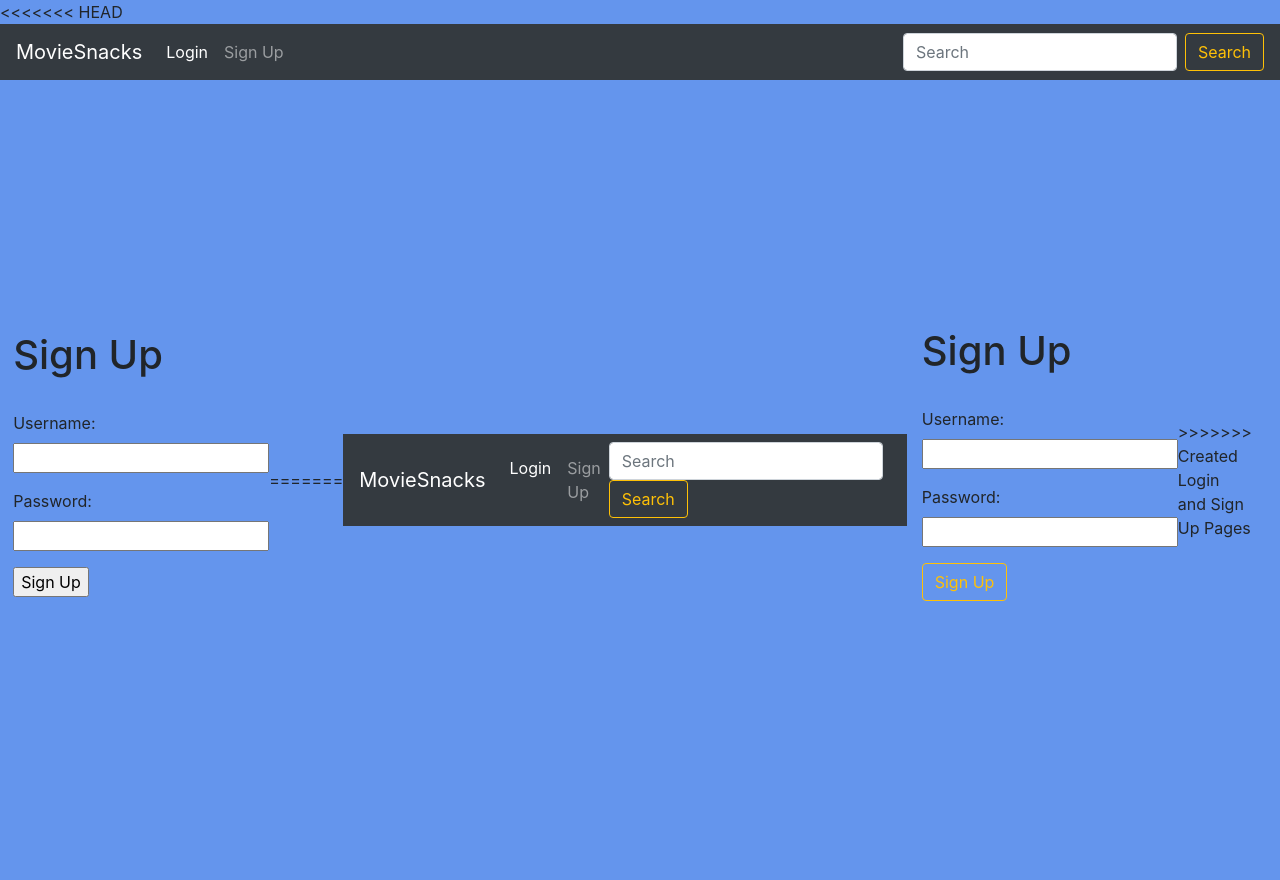
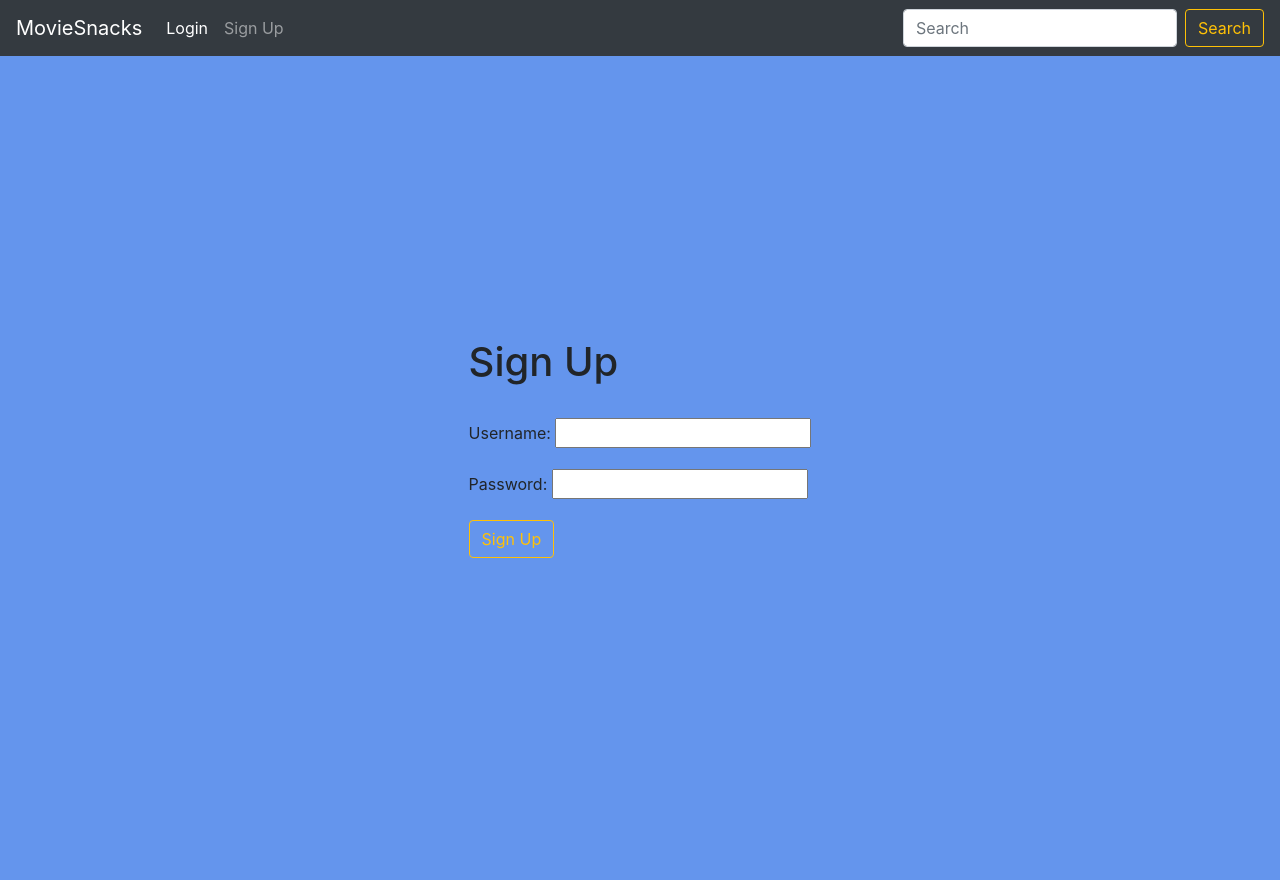
Before and after one commit to Sovereign5/CST438MovieSnacks, a Node project: template views/signup.ejs in a window 1280 px wide. After the commit the page ends 558 px from the top, so only its background shows below. Run offline with Node 20 templates, Linux system fonts and the light colour scheme; the template is opened without the code that fills it, so the values that code supplies are empty.

Commit message:
Fixed Sign Up Page

```diff
--- a/views/signup.ejs
+++ b/views/signup.ejs
@@ -1,23 +1,3 @@
-<<<<<<< HEAD
-<%- include('partials/header') %>
-<%- include('partials/navbar.ejs') %>
-<div class="container">
-    <form id="login" method="post" action="/signup">
-        <h1>Sign Up</h1>
-        <br>
-        <p>
-            <label>Username:</label>
-            <input type="text" name="username">
-        </p>
-        <p>
-            <label>Password:</label>
-            <input type="text" name="password">
-        </p>
-        <p>
-            <input type="submit" value="Sign Up">
-        </p>
-    </form>
-=======
 <%- include('partials/header') %>
 <%- include('partials/navbar.ejs') %>
 <div class="container">
@@ -39,5 +19,4 @@
     <% if(typeof usernameAlreadyTaken != 'undefined' && usernameAlreadyTaken) { %>
         <div id="usernameAlreadyTaken" style="color:red";> Username Already Taken! </div>
     <% } %>
->>>>>>> Created Login and Sign Up Pages
 </div>
```
Also changed, not shown: routes/signup.js (+0 -12 lines).
